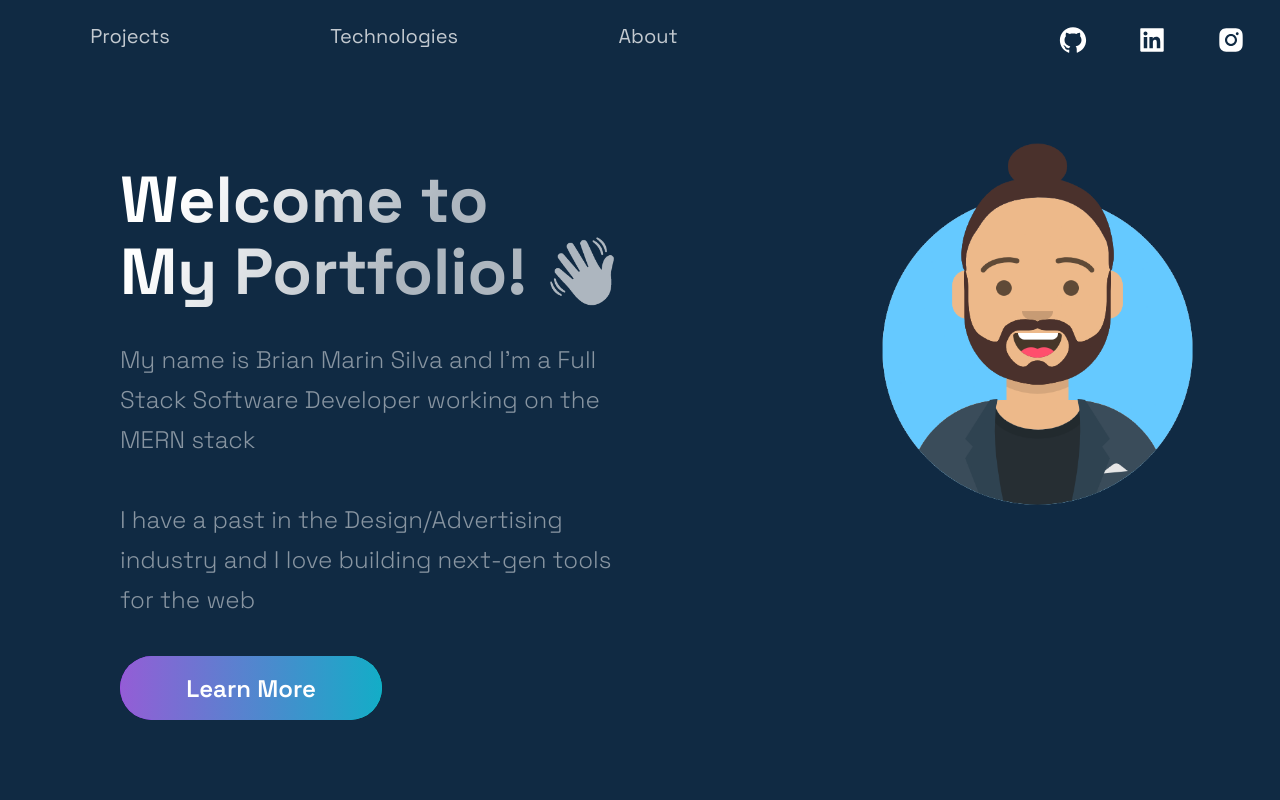
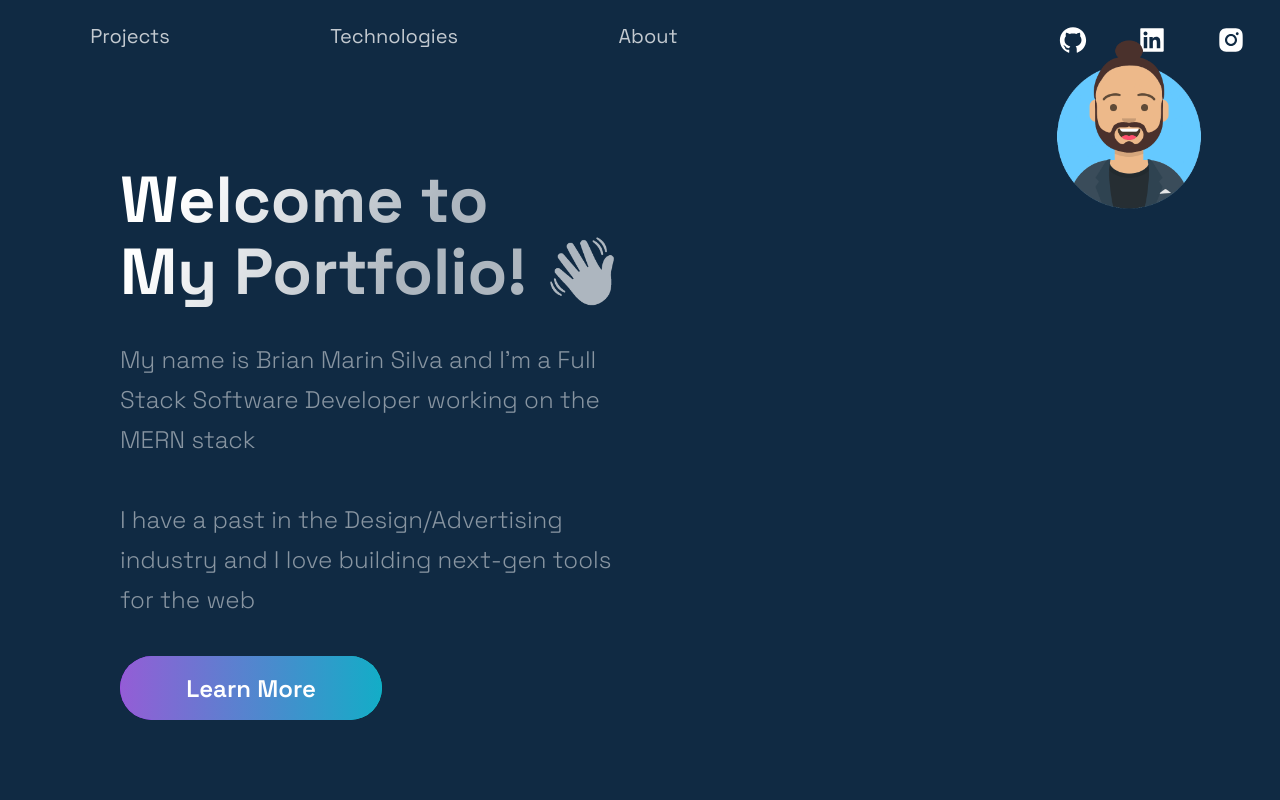
Before and after one commit to bamarin7/portfolio_website_v2, a Next.js app: page / in a window 1280 px wide. Shown: the top 800 px of the page. Built offline with nearby package versions, Linux system fonts and the light colour scheme.

Commit message:
Adding different fixes to bugs

```diff
--- a/src/components/Header/HeaderStyles.js
+++ b/src/components/Header/HeaderStyles.js
@@ -8,6 +8,7 @@ export const Container = styled.div`
   grid-column-gap: 2rem;
   padding: 1rem;
   padding-top: 2rem;
+  z-index: 100;
 
   @media ${(props) => props.theme.breakpoints.sm} {
     display: grid;
@@ -15,6 +16,7 @@ export const Container = styled.div`
     grid-template-rows: repeat(2, 60px);
     grid-column-gap: 0.5rem;
     grid-row-gap: 0.5rem;
+    z-index: 100;
   }
 `;
 
--- a/src/components/Projects/ProjectsStyles.js
+++ b/src/components/Projects/ProjectsStyles.js
@@ -10,22 +10,28 @@ export const Img = styled.img`
 export const Img2 = styled.img`
   width: 30%;
   height: auto;
+  pointer-events: all;
   z-index: 50;
 `;
 
 export const ImageContainer = styled.div`
   display: flex;
-  justify-content: right;
+  justify-content: flex-end;
   align-items: center;
-  height: 100%;
-  width: 100%;
+  height: auto;
+  width: auto;
   position: absolute;
+  top: 0;
+  right: 0;
   transform: translateY(-20%);
+  pointer-events: none;
 
   @media ${(props) => props.theme.breakpoints.sm} {
-    transform: translateY(-50%);
-    position: relative;
+    transform: translateY(-40%);
+    position: absolute;
     justify-content: center;
+    top: 0;
+    right: 0;
   }
 `;
 
```
Also changed, not shown: 11 other files (tests, documents, lock files or other folders).
